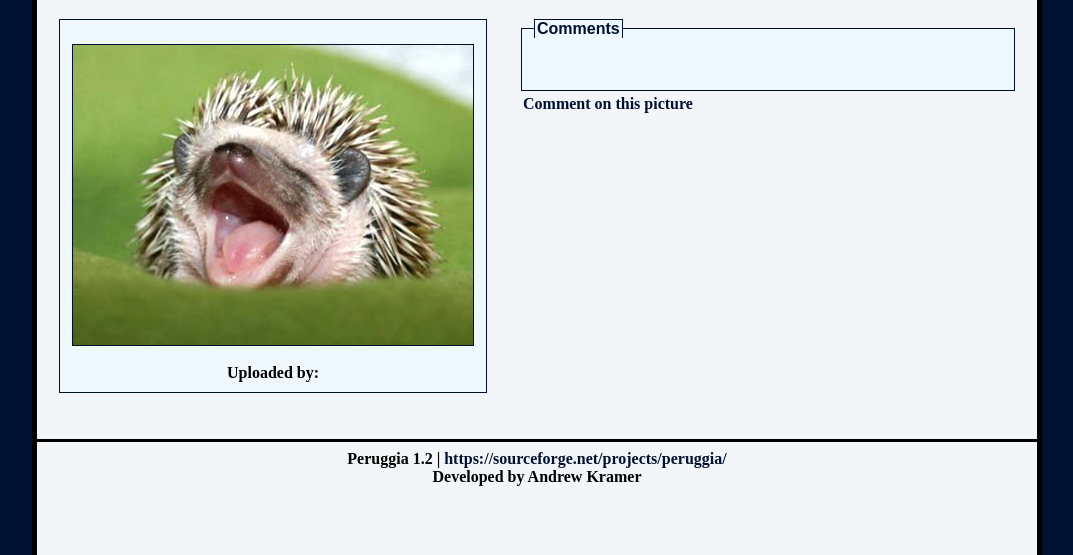
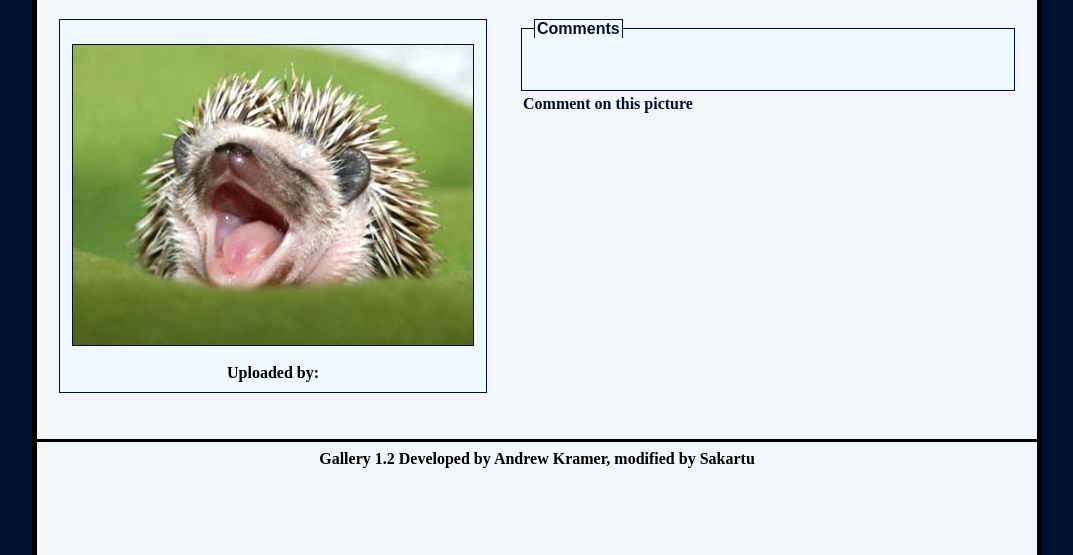
Before and after one commit to Sakartu/peruggia, a PHP site: page / in a window 1280 px wide. Shown: the part 245-800 px from the top of the page, without its empty margins (103-1176 px from the left). Run offline with PHP 8.4, Linux system fonts and the light colour scheme; tables that the repository leaves empty or names only in its code hold one stand-in row (values such as "Sample post").

Commit message:
Remove/modify some footers

```diff
--- a/peruggia/index.php
+++ b/peruggia/index.php
@@ -120,8 +120,8 @@ include("includes/main.php");
 <br>
 <hr width=1000 size=5>
 <div align=center>
-<b>Peruggia <?php echo $version; ?><b> | <a href=https://sourceforge.net/projects/peruggia/>https://sourceforge.net/projects/peruggia/</a><br>
-<b>Developed by Andrew Kramer<b>
+<b>Gallery <?php echo $version; ?><b>
+<b>Developed by Andrew Kramer, modified by Sakartu<b>
 <!--</fieldset>-->
 </div>
 </body>
```
